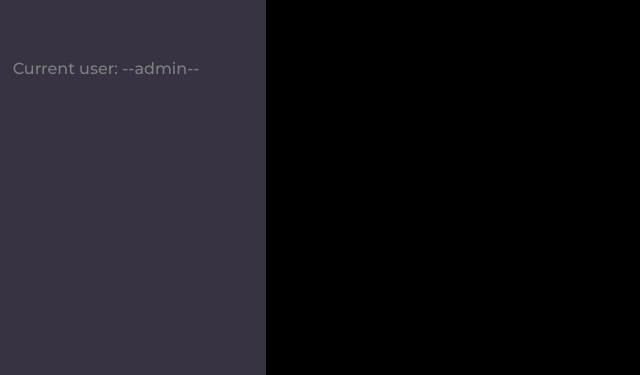
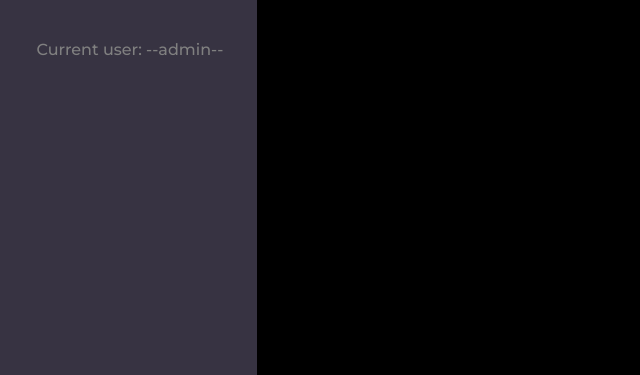
Before and after one commit to A4th/Pr.io, a Django app: page /help/ in a window 1280 px wide. Shown: the part 498-873 px from the top of the page, without its empty margins (0-640 px from the left). Run offline with Django 4.2, Linux system fonts and the light colour scheme; a user stored in the database is signed in.

Commit message:
Set minimum sidebar length based on Menu text

```diff
--- a/prio_test2/hello/static/css/main.css
+++ b/prio_test2/hello/static/css/main.css
@@ -32,11 +32,13 @@ html, body {
 
 .left-navigation-bar {
     background-color: rgb(55, 51, 66);
-    width: 25%;
     float: left;
     text-align: right;
+    padding-left: 2%;
     padding-right: 1%;
     display: flex;
+    flex-basis: max-content;
+    white-space: nowrap;
     flex-direction: column;
     height: 110%;
     /* justify-content: space-between; */
```
